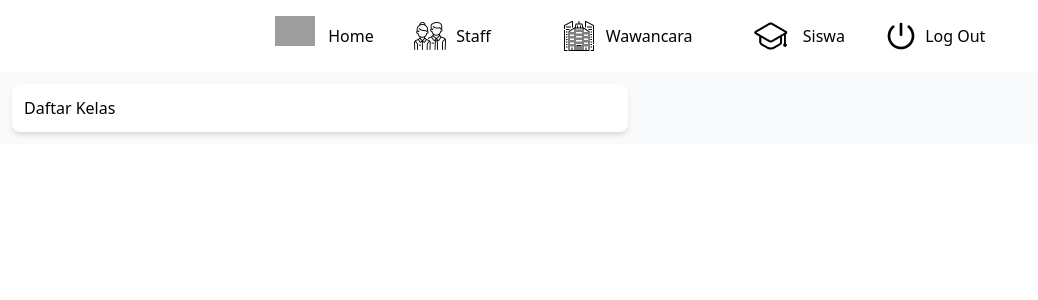
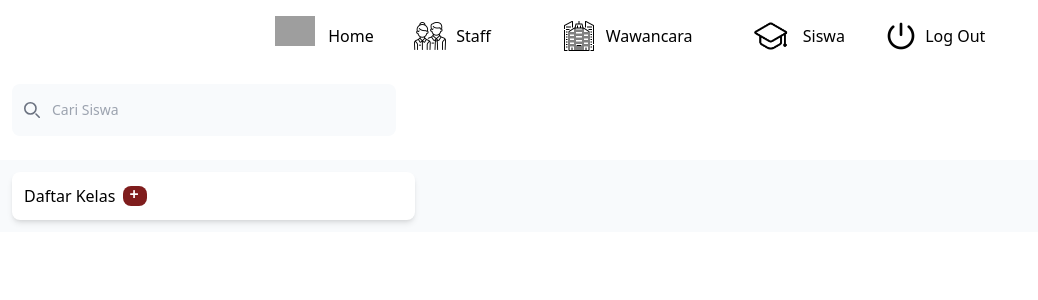
Before and after one commit to agungnugroho0/dev, a PHP site: page /admin/siswa.php in a window 1280 px wide. Shown: the top 300 px of the page, without its empty margins (0-1038 px from the left). Run offline with PHP 8.4, Linux system fonts and the light colour scheme; the visitor is signed in with stand-in values (Sample User, id 1); data that the repository does not hold is empty; some libraries are stand-ins or nearby versions; grey boxes are pictures that could not be loaded.

Commit message:
perbaikan detail siswa, pembuatan admin siswa pembuatan pencarian siswa

```diff
--- a/admin/siswa.php
+++ b/admin/siswa.php
@@ -16,28 +16,66 @@ require '../config/admin.php';
 
 <body>
     <?php include 'menu.html'; ?>
-    <div class="bg-slate-50 grid grid-cols-1 lg:grid-cols-4 ">
+    <div class="flex mb-3 p-3 flex-col md:flex-row">
+        <form action="" method="GET" class="w-full md:max-w-96">
+        <label for="cari" class="mb-1 text-sm font-medium text-gray-900 sr-only dark:text-white">Search</label>
+        <div class="relative">
+            <div class="absolute inset-y-0 start-0 flex items-center ps-3 pointer-events-none">
+                    <svg class="w-4 h-4 text-gray-500 dark:text-gray-400" aria-hidden="true" xmlns="http://www.w3.org/2000/svg" fill="none" viewBox="0 0 20 20">
+                        <path stroke="currentColor" stroke-linecap="round" stroke-linejoin="round" stroke-width="2" d="m19 19-4-4m0-7A7 7 0 1 1 1 8a7 7 0 0 1 14 0Z"/>
+                    </svg>
+            </div>
+            <input type="text" id="cari" class="block w-full p-4 ps-10 text-sm text-gray-900 rounded-lg bg-slate-50 active:ring-0" placeholder="Cari Siswa" name="">
+        </div>
+        </form>
+        <div id="muncul" class="mx-2 p-3 md:-translate-y-2 relative">
+
+        </div>
+    </div>
+
+    <!-- ///////////////////////////// -->
+    <div class="bg-slate-50 grid grid-cols-1 lg:grid-cols-3 ">
         <?php
             $kelas = $konek ->query("SELECT * FROM kelas");
             $data_kelas_array = [];
             while($data_kelas = $kelas ->fetch_assoc()) {
                 $data_kelas_array[] = $data_kelas;?>
                 <div class="bg-white shadow-md p-3 m-3 rounded-lg">
-                    <p class="font-bold">KELAS <?= $data_kelas['kelas']?></p>
+                    <div class="flex">
+                        <p class="font-bold">KELAS <?= $data_kelas['kelas']?></p>
+                        <a href="#" class="bg-red-900 self-center rounded-lg w-6 h-5 ml-2 cursor-default hover:bg-red-800 active:scale-95 transition ">
+                        <p class="text-white font-bold translate-x-1.5 -translate-y-1">+</p>
+                        </a>
+                    </div>
                     <hr>
                     <p><?php  $wali = $konek ->query("SELECT nama FROM staff WHERE id_kelas = $data_kelas[id_kelas]") ->fetch_assoc(); if($wali){echo "Wali : ".$wali['nama'];}else {echo "";} ?></p>
+                    <hr>
+                    <?php
+                    $siswa = $konek ->query("SELECT nis, nama,foto, wa FROM  siswa WHERE id_kelas = $data_kelas[id_kelas] ORDER BY gender,nama");
 
+                    while($siswa1 =  $siswa ->fetch_assoc()) {
+                        echo  "<p>$siswa1[nama]</p>";
+                    }
+
+                    ?>
                 </div>
 
             <?php
             }?>
 
-        <div class="bg-white shadow-md p-3 m-3 rounded-lg lg:col-span-2">Daftar Kelas
+        <div class="bg-white shadow-md p-3 m-3 rounded-lg">
+            <div class="flex">
+                <p>Daftar Kelas</p>
+                <a href="#" class="bg-red-900 self-center rounded-lg w-6 h-5 ml-2 cursor-default hover:bg-red-800 active:scale-95 transition ">
+                    <p class="text-white font-bold translate-x-1.5 -translate-y-1">+</p>
+                </a>
+            </div>
             <?php
              foreach ($data_kelas_array as $data_kelas) { ?>
-                <div class="flex"><?=$data_kelas['kelas']?>
-                <a href="#"><img src="../image/pensil.png"> &nbsp;edit</a>
-                <a href="#"> &nbsp;hapus</a>
+                <div class="flex h-8 mt-2 hover:bg-slate-50 p-2 *:self-center">
+                    <p class="grow "><?=$data_kelas['kelas']?></p>
+                    <a href="#" class=""><img src="../image/pensil.png" class="w-5"></a>
+                    <a href="#" class=" rounded-full overflow-hidden ml-2"><img src="../image/sampah.png" class="w-5"></a>
                 </div>
             <?php
             }
@@ -47,3 +85,21 @@ require '../config/admin.php';
 </body>
 
 </html>
+
+<script>
+    let cari = document.getElementById('cari');
+    let muncul = document.getElementById('muncul');
+
+    cari.addEventListener('keydown',function(){
+        var xhr = new XMLHttpRequest();
+        // cek ajax
+        xhr.onreadystatechange = function(){
+            if (xhr.readyState === 4 && xhr.status === 200){
+                muncul.innerHTML = xhr.responseText;
+                // console.log(cari.value);
+            }
+        };
+        xhr.open('GET','./../model/cari_admin.php?cari='+cari.value,true);
+        xhr.send();
+    });
+</script>
--- a/features/detail_siswa.php
+++ b/features/detail_siswa.php
@@ -30,7 +30,7 @@
     <meta charset="UTF-8">
     <meta name="viewport" content="width=device-width, initial-scale=1.0">
     <title><?= $judul ?></title>
-    <link href="../css/output.css" rel="stylesheet">
+    <script src="https://cdn.tailwindcss.com"></script>
 
 </head>
 <body>
```
Also changed, not shown: model/cari_admin.php (added, +18 -0 lines).
